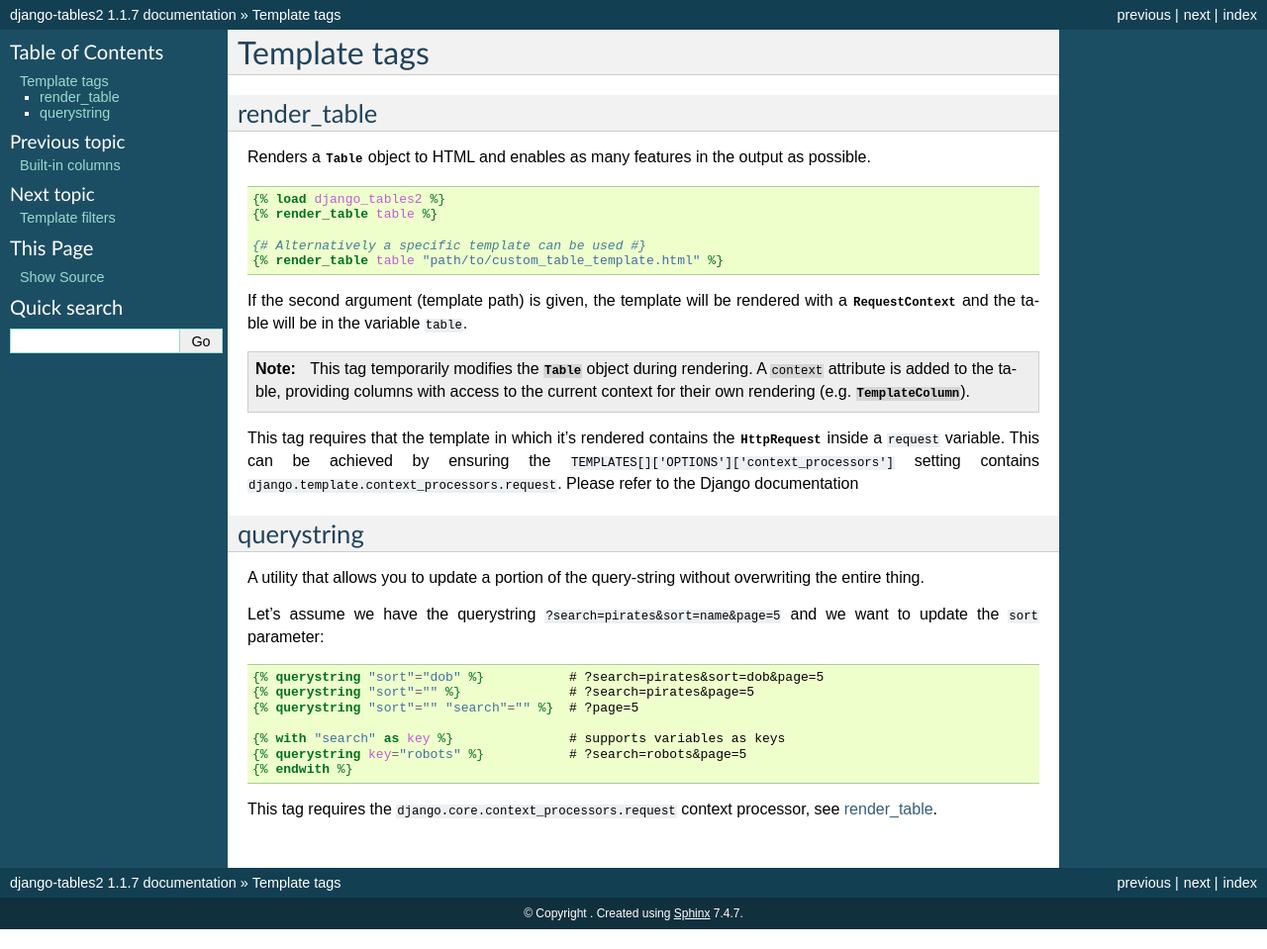
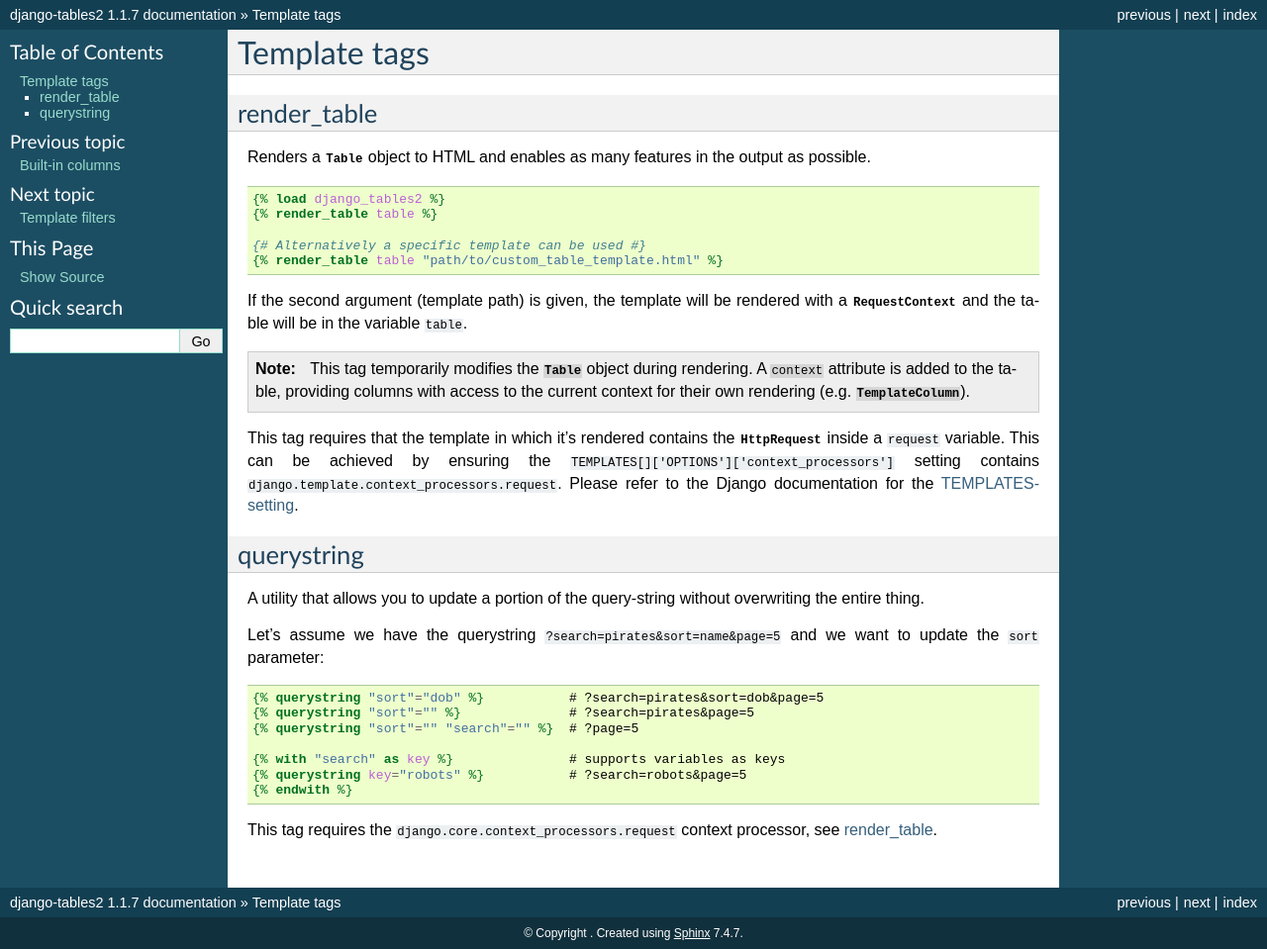
Before and after one commit to jieter/django-tables2, a Sphinx documentation site: the page built from docs/pages/template-tags.rst, in a window 1280 px wide. Shown: the whole page at 99% size. Built offline with Sphinx 7.4.7, drawn with Linux system fonts in a browser that asks for light colours.

Commit message:
Fixing the templates tag setting once more

```diff
--- a/docs/pages/template-tags.rst
+++ b/docs/pages/template-tags.rst
@@ -32,9 +32,9 @@ This tag requires that the template in which it's rendered contains the
 `~.http.HttpRequest` inside a ``request`` variable. This can be achieved by
 ensuring the ``TEMPLATES[]['OPTIONS']['context_processors']`` setting contains
 ``django.template.context_processors.request``.
-Please refer to the Django documentation
+Please refer to the Django documentation for the TEMPLATES-setting_.
 
-.. _TEMPLATES setting: https://docs.djangoproject.com/en/stable/ref/settings/#std:setting-TEMPLATES
+.. _TEMPLATES-setting: https://docs.djangoproject.com/en/stable/ref/settings/#std:setting-TEMPLATES
 
 .. _template-tags.querystring:
 
```
